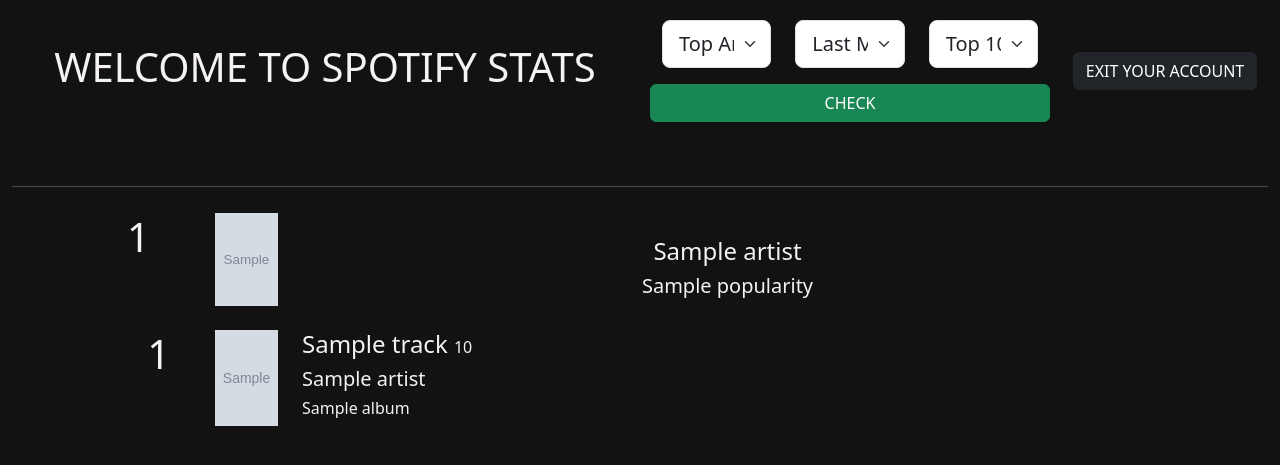
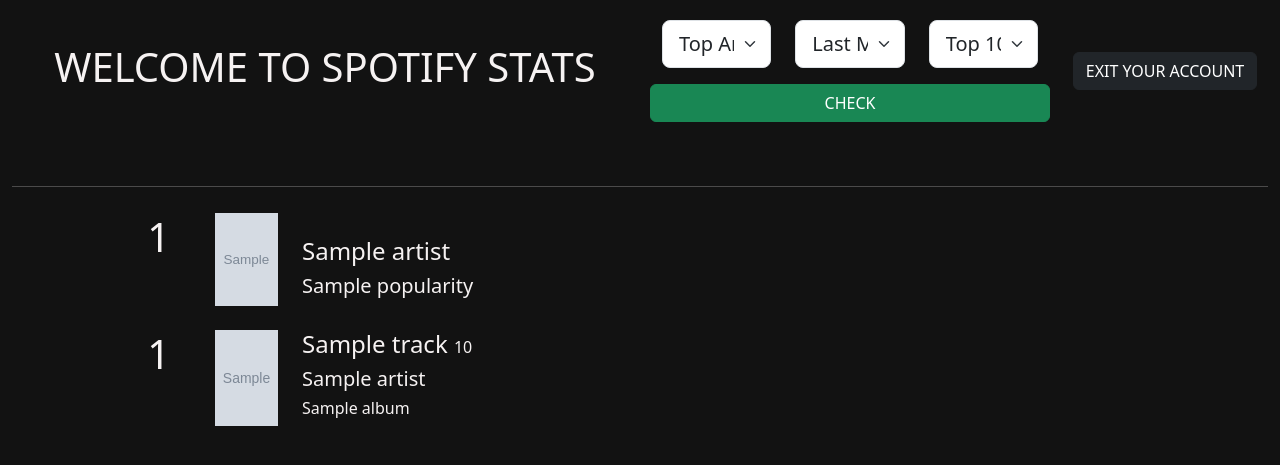
Before and after one commit to DaviFigs/Spotify-API, a Django app: template main_app/templates/main.html in a window 1280 px wide. Shown: the top 465 px of the page. Run offline with Django 3.2, Linux system fonts and the light colour scheme; the template is opened without the code that fills it: most values are stand-ins (such as "Sample title", 1, 10 or a date in 2020); grey boxes marked "Sample" are stand-in pictures.

Commit message:
fix: number-position

```diff
--- a/main_app/templates/main.html
+++ b/main_app/templates/main.html
@@ -65,11 +65,11 @@
                 {% if 'artists' %}
                     {%for artist in artists%}
                         <div class="row">
-                            <div class="col-md-1"><h1>{{artist.number}}</h1></div>
+                            <div class="col-md-1 text-center"><h1>{{artist.number}}</h1></div>
                             <div class="col-md-1">
                                 <img width="100%" height="100%" src="{{artist.image}}"></img>
                             </div>
-                            <div class="col-md-10 text-center">
+                            <div class="col-md-10 text-center-special">
                                 <br>
                                 <h4>{{artist.name}}</h4>
                                 <h5>{{artist.popularity}}</h5>
```
Also changed, not shown: db.sqlite3.
